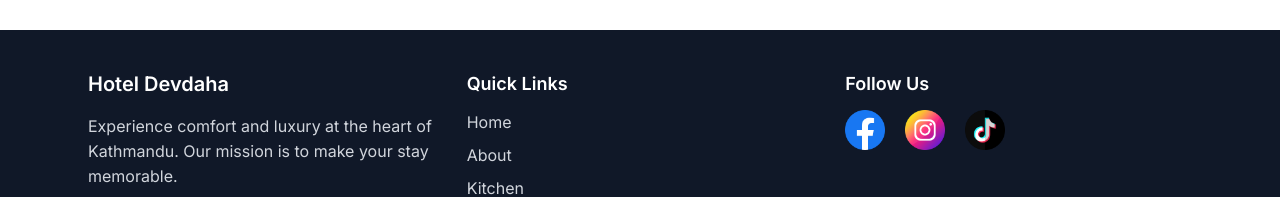
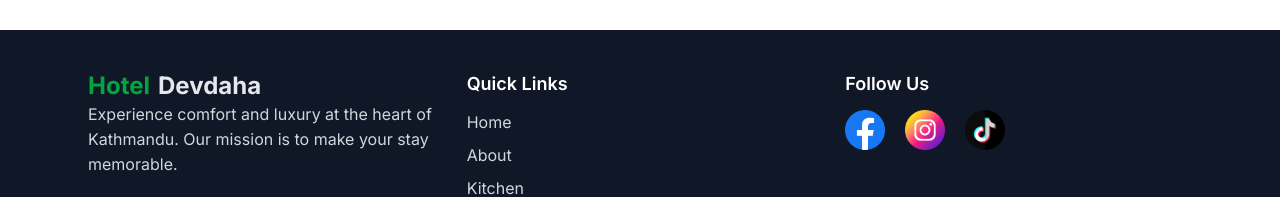
Before and after one commit to keshavrajpandey/hotel-devdaha, a Next.js app: page / in a window 1280 px wide. Shown: the part 3508-3705 px from the top of the page. Built offline with nearby package versions, Linux system fonts and the light colour scheme.

Commit message:
Logo updated in footer

```diff
--- a/src/app/components/Footer.tsx
+++ b/src/app/components/Footer.tsx
@@ -3,6 +3,7 @@
 import React from "react";
 import { Facebook, Instagram, Twitter } from "lucide-react";
 import Image from "next/image";
+import Logo from "./Logo";
 
 const Footer: React.FC = () => {
   return (
@@ -10,9 +11,7 @@ const Footer: React.FC = () => {
       <div className="max-w-6xl mx-auto px-6 grid md:grid-cols-3 gap-8">
         {/* About section */}
         <div>
-          <h3 className="text-xl font-semibold text-white mb-4">
-            Hotel Devdaha
-          </h3>
+          <Logo />
           <p>
             Experience comfort and luxury at the heart of Kathmandu. Our mission
             is to make your stay memorable.
```
